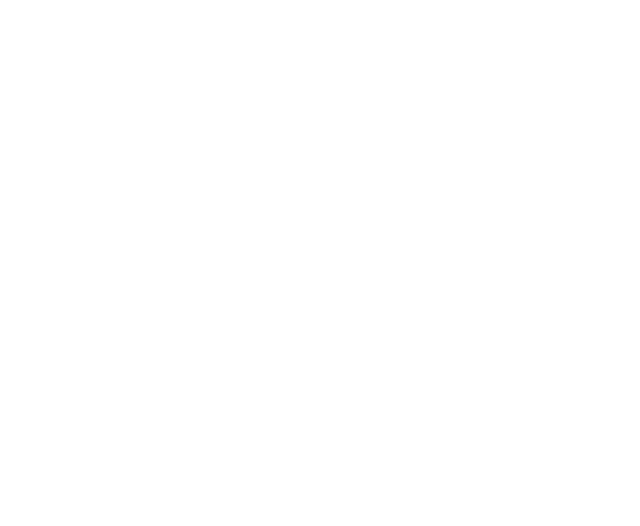
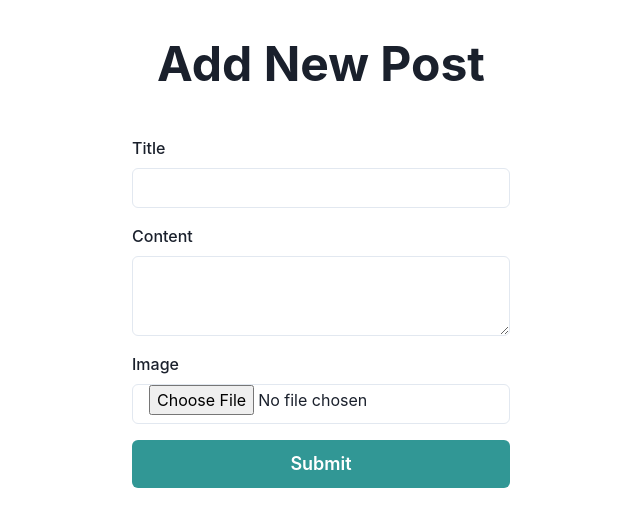
Before and after one commit to GPT-Engineer-App-Dev/cozy-blogger-site, a React (Vite) app: page /add-post in a window 1280 px wide. Before the commit this address had no page. Shown: the top 526 px of the page, without its empty margins (319-959 px from the left). Built offline with nearby package versions, Linux system fonts and the light colour scheme.

Commit message:
Implement functionality to add a new blog post with a form for title, content, and image. Added navigation link to the new page from the main page.

```diff
--- a/src/App.jsx
+++ b/src/App.jsx
@@ -1,11 +1,13 @@
 import { Route, BrowserRouter as Router, Routes } from "react-router-dom";
 import Index from "./pages/Index.jsx";
+import AddPost from "./pages/AddPost.jsx";
 
 function App() {
   return (
     <Router>
       <Routes>
         <Route exact path="/" element={<Index />} />
+        <Route path="/add-post" element={<AddPost />} />
       </Routes>
     </Router>
   );
--- /dev/null
+++ b/src/pages/AddPost.jsx
@@ -0,0 +1,91 @@
+import { useState } from "react";
+import { Container, VStack, Heading, Box, Input, Textarea, Button, FormControl, FormLabel, FormErrorMessage, Image, useToast } from "@chakra-ui/react";
+
+const AddPost = () => {
+  const [title, setTitle] = useState("");
+  const [content, setContent] = useState("");
+  const [image, setImage] = useState(null);
+  const [errors, setErrors] = useState({});
+  const toast = useToast();
+
+  const validateForm = () => {
+    let formErrors = {};
+    if (!title) formErrors.title = "Title is required";
+    if (!content) formErrors.content = "Content is required";
+    if (!image) formErrors.image = "Image is required";
+    setErrors(formErrors);
+    return Object.keys(formErrors).length === 0;
+  };
+
+  const handleSubmit = (e) => {
+    e.preventDefault();
+    if (validateForm()) {
+      // Here you would typically handle the form submission, e.g., send the data to a server
+      toast({
+        title: "Post created.",
+        description: "Your blog post has been successfully created.",
+        status: "success",
+        duration: 5000,
+        isClosable: true,
+      });
+      setTitle("");
+      setContent("");
+      setImage(null);
+    }
+  };
+
+  return (
+    <Container centerContent maxW="container.md" py={10}>
+      <VStack spacing={8} align="stretch">
+        <Box textAlign="center">
+          <Heading as="h1" size="2xl" mb={4}>Add New Post</Heading>
+        </Box>
+        <Box as="form" onSubmit={handleSubmit}>
+          <VStack spacing={4} align="stretch">
+            <FormControl isInvalid={errors.title}>
+              <FormLabel htmlFor="title">Title</FormLabel>
+              <Input
+                id="title"
+                value={title}
+                onChange={(e) => setTitle(e.target.value)}
+              />
+              <FormErrorMessage>{errors.title}</FormErrorMessage>
+            </FormControl>
+            <FormControl isInvalid={errors.content}>
+              <FormLabel htmlFor="content">Content</FormLabel>
+              <Textarea
+                id="content"
+                value={content}
+                onChange={(e) => setContent(e.target.value)}
+              />
+              <FormErrorMessage>{errors.content}</FormErrorMessage>
+            </FormControl>
+            <FormControl isInvalid={errors.image}>
+              <FormLabel htmlFor="image">Image</FormLabel>
+              <Input
+                id="image"
+                type="file"
+                accept="image/*"
+                onChange={(e) => setImage(e.target.files[0])}
+              />
+              {image && (
+                <Image
+                  src={URL.createObjectURL(image)}
+                  alt="Selected Image"
+                  borderRadius="md"
+                  mt={4}
+                />
+              )}
+              <FormErrorMessage>{errors.image}</FormErrorMessage>
+            </FormControl>
+            <Button type="submit" colorScheme="teal" size="lg" width="full">
+              Submit
+            </Button>
+          </VStack>
+        </Box>
+      </VStack>
+    </Container>
+  );
+};
+
+export default AddPost;
--- a/src/pages/Index.jsx
+++ b/src/pages/Index.jsx
@@ -1,4 +1,5 @@
 import { Container, Text, VStack, Heading, Box, Image, Link, HStack } from "@chakra-ui/react";
+import { Link as RouterLink } from "react-router-dom";
 
 const Index = () => {
   return (
@@ -6,6 +7,11 @@ const Index = () => {
       <VStack spacing={8} align="stretch">
         <Box textAlign="center">
           <Heading as="h1" size="2xl" mb={4}>Welcome to My Blog</Heading>
+          <Box textAlign="center" mt={4}>
+            <Link as={RouterLink} to="/add-post" color="teal.500" fontSize="lg">
+              Add New Post
+            </Link>
+          </Box>
           <Text fontSize="lg">A place where I share my thoughts and experiences.</Text>
         </Box>
         <Box>
```
